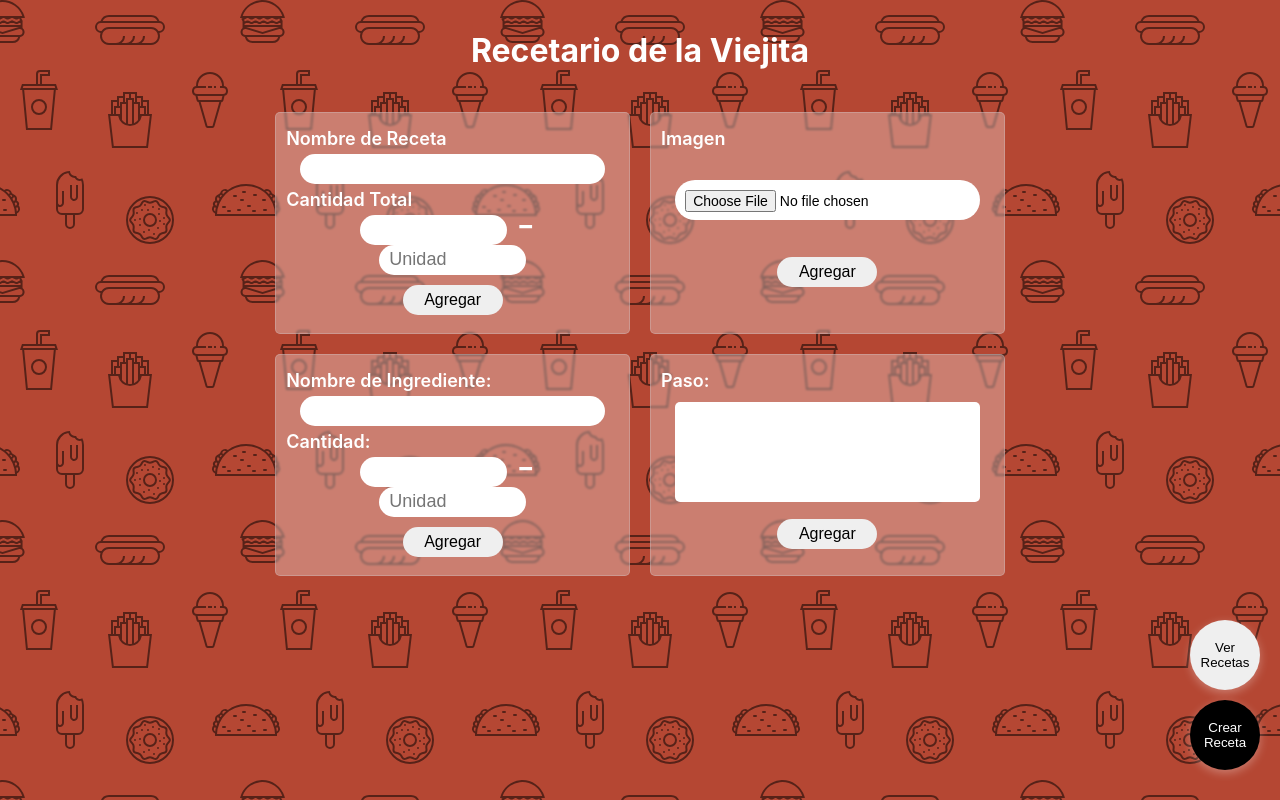
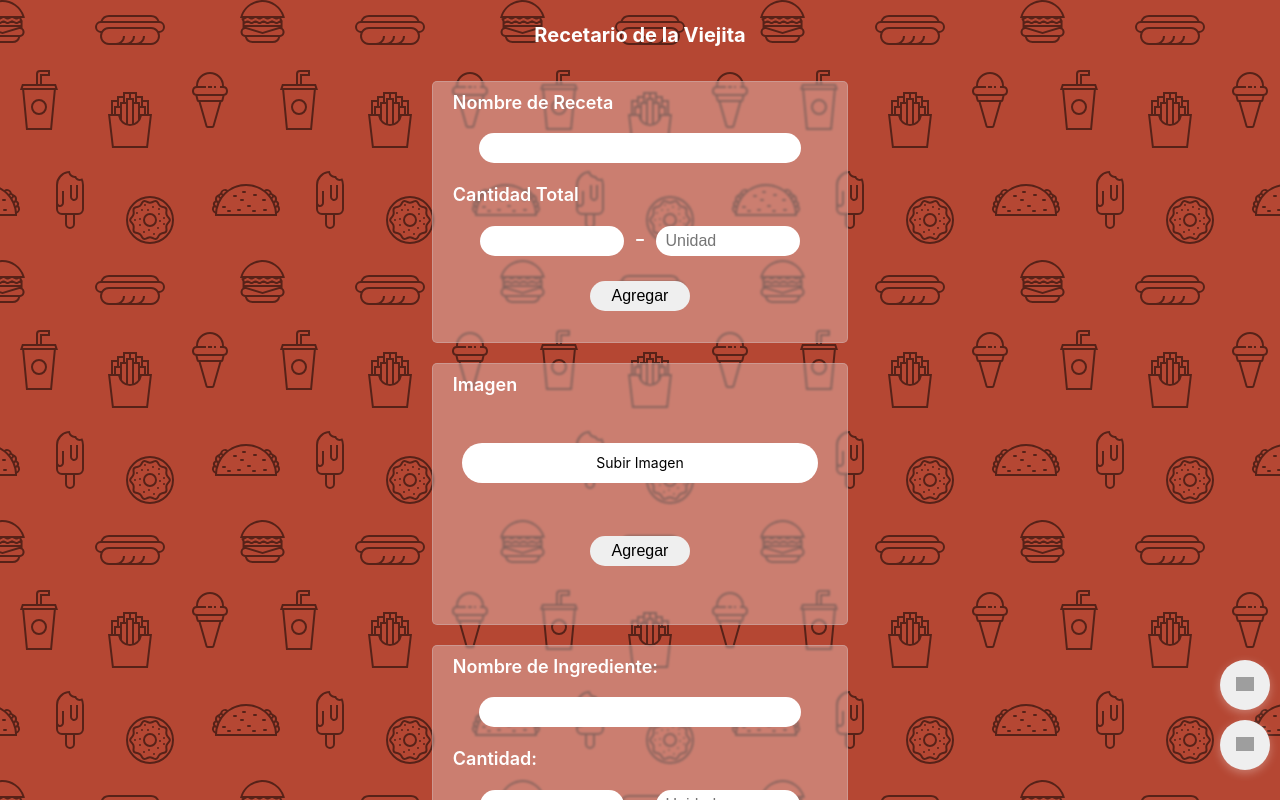
Before and after one commit to gregory10182/Recetario-React, a React (Create React App) app: page / in a window 1280 px wide. Shown: the top 800 px of the page. Built offline with nearby package versions, Linux system fonts and the light colour scheme; grey boxes are pictures that could not be loaded.

Commit message:
Avance responsive en crearReceta

```diff
--- a/src/components/Inputs.jsx
+++ b/src/components/Inputs.jsx
@@ -37,11 +37,14 @@ const Inputs = ({ Type, setDato, setDato1, setDato2 }) => {
       <div className="Input">
         <input
           type="file"
+          id="file"
           className="file"
+          accept="image/*"
           onChange={(e) => {
             setDato(e.target.files[0]);
           }}
         />
+        <label for="file">Subir Imagen</label>
       </div>
     );
   }
--- a/src/components/crearReceta.jsx
+++ b/src/components/crearReceta.jsx
@@ -59,6 +59,8 @@ const CrearReceta = () => {
             </h1>
           )}
 
+          {img && <Preview Type="img" Datos={img} />}
+
           {ingredientes.length > 0 && (
             <Preview
               Datos={ingredientes}
@@ -79,7 +81,7 @@ const CrearReceta = () => {
             />
           )}
 
-          {img && <Preview Type="img" Datos={img} />}
+
         </div>
 
         <NavButtons active="crear">
@@ -90,7 +92,7 @@ const CrearReceta = () => {
                 AgregarReceta();
               }}
             >
-              Agregar Receta
+              <img src="https://cdn-icons-png.flaticon.com/512/4743/4743125.png" alt="" />
             </button>
           )}
         </NavButtons>
--- a/src/components/navButtons.jsx
+++ b/src/components/navButtons.jsx
@@ -8,14 +8,14 @@ export default function NavButtons ({ children, active }) {
         <div className="ButtonContainer">
           <Link to="/ver">
             <button
-              className={(active === "ver" && "Button active") || "Button"}
-            >Ver Recetas</button>
+              className="Button"
+            ><img src="https://cdn-icons-png.flaticon.com/512/1086/1086933.png" alt="" /></button>
           </Link>
 
           <Link to="/">
             <button
-              className={(active === "crear" && "Button active") || "Button"}
-            >Crear Receta</button>
+              className="Button"
+            ><img src="https://cdn-icons-png.flaticon.com/512/1237/1237946.png" alt="" /></button>
           </Link>
 
           {children}
--- a/src/index.css
+++ b/src/index.css
@@ -1,3 +1,8 @@
+html{
+  height: 100%;
+  width: 100%;
+}
+
 body {
   margin: 0;
   height: 1000px;
@@ -12,8 +17,8 @@ body {
 }
 
 .root {
-  height: 100vh;
-  width: 100vw;
+  height: 100%;
+  width: 100%;
 }
 
 code {
@@ -24,6 +29,7 @@ code {
 h1 {
   color: white;
   width: 100%;
+  font-size: 20px;
 }
 
 .Container {
@@ -37,11 +43,6 @@ h1 {
 }
 
 
-.Card:nth-child(1),
-.Card:nth-child(2) {
-  height: 200px;
-}
-
 .Card {
   display: flex;
   justify-content: center;
@@ -50,9 +51,9 @@ h1 {
   border: 1.5px solid rgba(209, 213, 219, 0.3);
   flex-wrap: wrap;
   border-radius: 5px;
-  padding: 10px;
+  padding: 0px 10px 0px 10px;
   height: 200px;
-  width: 40%;
+  width: 100%;
 }
 
 
@@ -62,7 +63,6 @@ h1 {
   display: flex;
   justify-content: center;
   flex-wrap: wrap;
-
 }
 
 .Card p {
@@ -72,11 +72,11 @@ h1 {
   color: white;
   margin-bottom: 5px;
   text-align: left;
-  font-size: 18px;
+  font-size: 14px;
 }
 
 .Card input {
-  width: 90%;
+  width: 85%;
   border-radius: 20px;
   outline: none;
   border: none;
@@ -86,7 +86,14 @@ h1 {
 }
 
 .Card .file {
-  width: 90%;
+  display: none;
+}
+
+.Card label {
+  width: 100%;
+  display: flex;
+  justify-content: center;
+  align-items: center;
   border-radius: 20px;
   outline: none;
   border: none;
@@ -95,17 +102,18 @@ h1 {
   font-size: 14px;
   color: black;
   padding: 10px;
+  cursor: pointer;
 }
 
 .Card .Cantidad {
-  width: 40%;
+  width: 31%;
   text-align: left;
-  font-size: 18px;
+  font-size: 14px;
 }
 
 .Card span {
-  margin: -15px 10px;
-  font-size: 40px;
+  margin: 3px 10px;
+  font-size: 16px;
   color: white;
 }
 
@@ -115,7 +123,7 @@ h1 {
   outline: none;
   border: none;
   padding: 10px;
-  height: 80px;
+  height: 70px;
   font-size: 12px;
   resize: none;
 }
@@ -129,9 +137,12 @@ h1 {
   font-size: 16px;
   color: black;
   margin: 10px;
+  transition: all 0.5s ease;
 }
 
 .Agregar:hover {
+  width: 105px;
+  height: 35px;
   background-color: #000;
   color: white;
 }
@@ -143,6 +154,7 @@ h1 {
 .displays {
   display: flex;
   justify-content: center;
+  row-gap: 10px;
   align-items: flex-start;
   flex-wrap: wrap;
   width: 100%;
@@ -152,7 +164,7 @@ h1 {
   display: flex;
   justify-content: center;
   flex-wrap: wrap;
-  width: 30%;
+  width: 100%;
 }
 
 .display .indice {
@@ -216,46 +228,9 @@ h1 {
 }
 
 .display .image {
-  width: 70%;
+  width: 60%;
   object-fit: cover;
 }
-
-.ButtonContainer{
-  position: fixed;
-  bottom: 20px;
-  right: 20px;
-}
-
-.ButtonContainer a{
-  text-decoration: none;
-}
-
-.Button{
-  display: block;
-  width: 70px;
-  height: 70px;
-  border-radius: 50%;
-  margin-bottom: 10px;
-  border: none;
-  box-shadow: 0px 3px 10px rgba( 255, 255, 255, 0.3);
-  transition: all 0.5s ease;
-}
-
-.Button:hover{
-  background-color: #000;
-  color: white;
-}
-
-.active {
-  background-color: #000;
-  color: white;
-}
-
-.active:hover{
-  background-color: white;
-  color: black;
-}
-
 
 /* recetas */
 
@@ -358,6 +333,9 @@ h1 {
 }
 
 
+
+/* Escalar Receta */
+
 .CantidadTotal{
   display: flex;
   justify-content: center;
@@ -398,3 +376,148 @@ h1 {
   border: none;
   outline: none;
 }
+
+
+/* Navbutton */
+
+.ButtonContainer{
+  position: fixed;
+  bottom: 20px;
+  right: 10px;
+}
+
+.ButtonContainer a{
+  text-decoration: none;
+}
+
+.Button{
+  display: block;
+  font-size: 8px;
+  width: 40px;
+  height: 40px;
+  border-radius: 50%;
+  margin-bottom: 10px;
+  border: none;
+  box-shadow: 0px 3px 10px rgba( 255, 255, 255, 0.3);
+  transition: all 0.5s ease;
+}
+
+.Button img{
+  height: 10px;
+}
+
+.Button:hover{
+  width: 50px;
+  height: 50px;
+  background-color: #000;
+  color: white;
+}
+
+.Button:hover img{
+  filter: invert(1);
+}
+
+
+
+
+@media screen and (min-width: 768px) {
+
+  /* crear Receta */
+
+  .Card .Cantidad {
+    width: 37%;
+    text-align: left;
+    font-size: 14px;
+  }
+
+  .Card span{
+    margin: 0px 10px;
+    font-size: 22px;
+  }
+
+  .Card textarea {
+    width: 90%;
+    border-radius: 5px;
+    outline: none;
+    border: none;
+    padding: 10px;
+    height: 90px;
+    font-size: 12px;
+    resize: none;
+  }
+
+
+  /* Display */
+  .display .image {
+    width: 40%;
+    object-fit: cover;
+  }
+
+
+  /* navbuttons */
+  .Button{
+    display: block;
+    width: 50px;
+    height: 50px;
+  }
+
+  .Button img{
+    height: 14px;
+  }
+
+}
+
+
+@media screen and (min-width: 1024px) {
+
+  /* crear Receta */
+
+  .Card{
+    width: 45%;
+    height: 250px;
+    padding: 5px 20px;
+  }
+
+  .Card p{
+    font-size: 18px;
+  }
+
+  .Card .Cantidad {
+    width: 35%;
+    font-size: 16px;
+  }
+
+  .Card span{
+    margin: -2px 10px;
+    font-size: 24px;
+  }
+
+  .Card textarea{
+    height: 100px;
+  }
+
+
+  /* Display */
+
+  .display{
+    width: 32%;
+  }
+  .display .image {
+    width: 60%;
+    object-fit: cover;
+  }
+
+
+  /* navbuttons */
+
+  .Button{
+    display: block;
+    width: 50px;
+    height: 50px;
+  }
+
+  .Button img{
+    height: 14px;
+  }
+
+}
```
